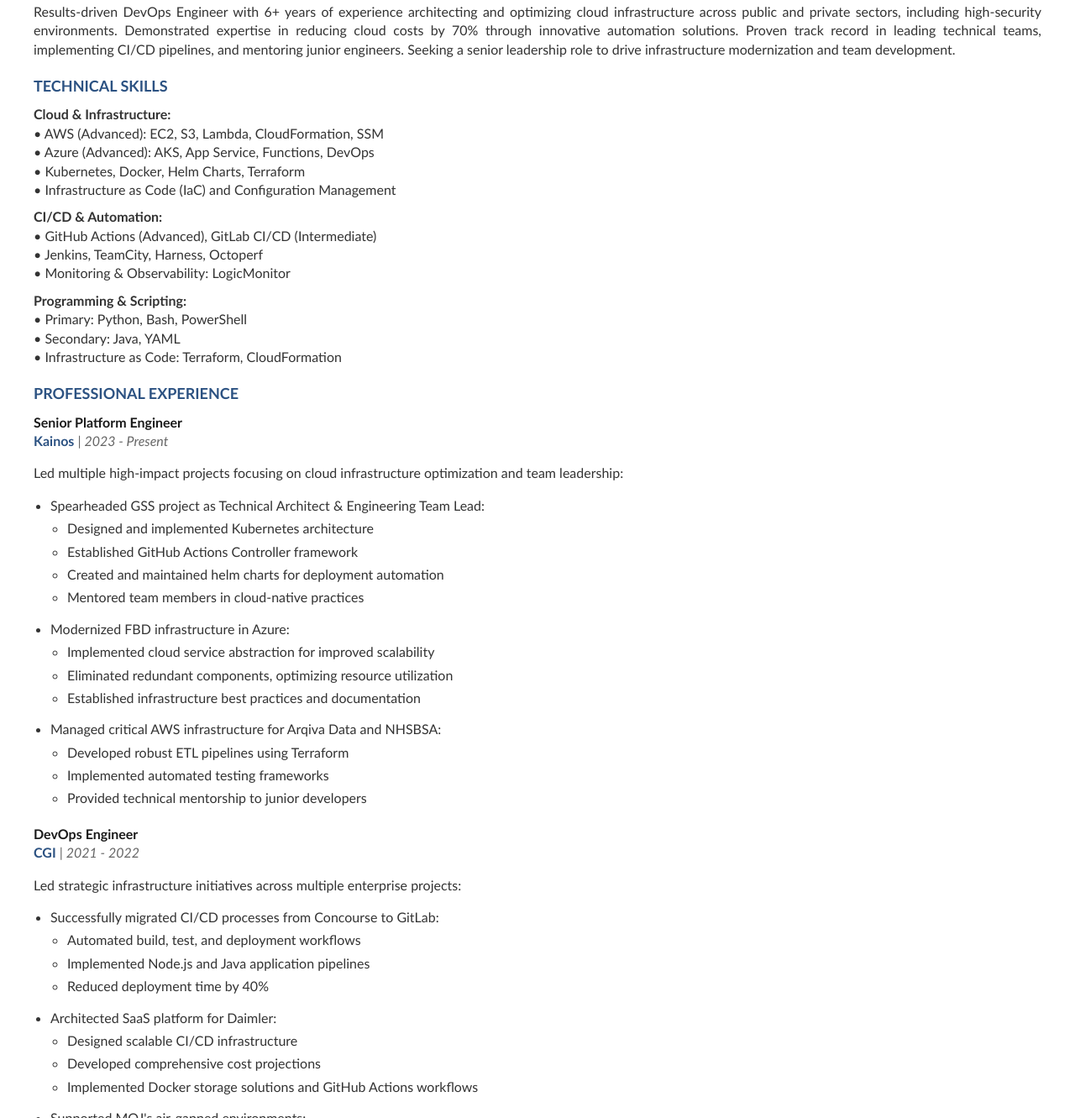
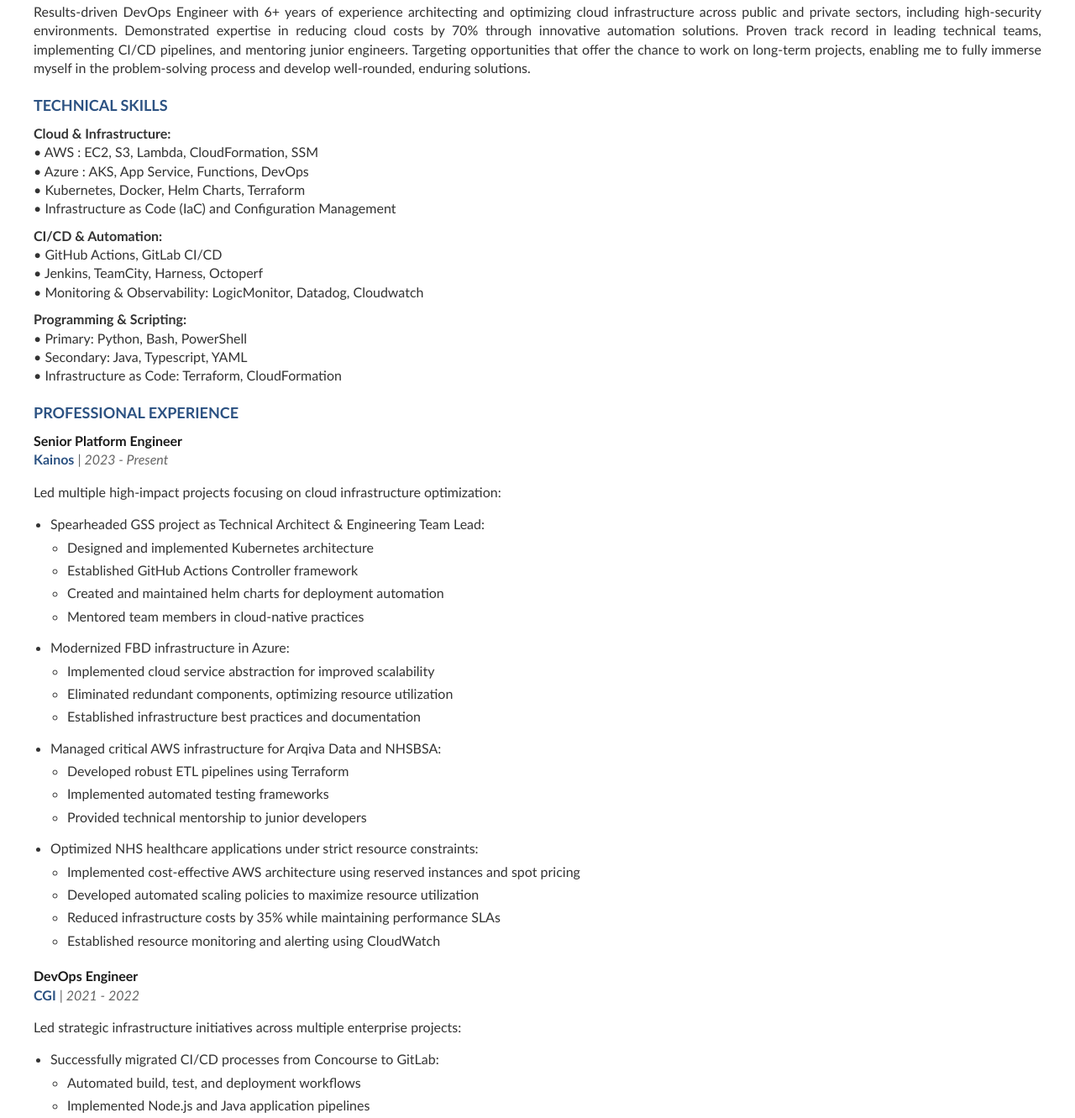
Before and after one commit to coltmarshmallow/coltmarshmallow.github.io, a plain HTML site: page index.html in a window 1280 px wide. Shown: the part 177-1508 px from the top of the page at 84% size. Drawn offline with Linux system fonts and the light colour scheme.

Commit message:
update index.html

```diff
--- a/index.html
+++ b/index.html
@@ -92,25 +92,25 @@
 
     <h2>Profile</h2>
     <div class="profile">
-        Results-driven DevOps Engineer with 6+ years of experience architecting and optimizing cloud infrastructure across public and private sectors, including high-security environments. Demonstrated expertise in reducing cloud costs by 70% through innovative automation solutions. Proven track record in leading technical teams, implementing CI/CD pipelines, and mentoring junior engineers. Seeking a senior leadership role to drive infrastructure modernization and team development.
+        Results-driven DevOps Engineer with 6+ years of experience architecting and optimizing cloud infrastructure across public and private sectors, including high-security environments. Demonstrated expertise in reducing cloud costs by 70% through innovative automation solutions. Proven track record in leading technical teams, implementing CI/CD pipelines, and mentoring junior engineers. Targeting opportunities that offer the chance to work on long-term projects, enabling me to fully immerse myself in the problem-solving process and develop well-rounded, enduring solutions.
     </div>
 
     <h2>Technical Skills</h2>
     <div class="skills-list">
         <div class="skill-category">Cloud & Infrastructure:</div>
-        • AWS (Advanced): EC2, S3, Lambda, CloudFormation, SSM<br>
-        • Azure (Advanced): AKS, App Service, Functions, DevOps<br>
+        • AWS : EC2, S3, Lambda, CloudFormation, SSM<br>
+        • Azure : AKS, App Service, Functions, DevOps<br>
         • Kubernetes, Docker, Helm Charts, Terraform<br>
         • Infrastructure as Code (IaC) and Configuration Management<br>
 
         <div class="skill-category">CI/CD & Automation:</div>
-        • GitHub Actions (Advanced), GitLab CI/CD (Intermediate)<br>
+        • GitHub Actions, GitLab CI/CD<br>
         • Jenkins, TeamCity, Harness, Octoperf<br>
-        • Monitoring & Observability: LogicMonitor<br>
+        • Monitoring & Observability: LogicMonitor, Datadog, Cloudwatch<br>
 
         <div class="skill-category">Programming & Scripting:</div>
         • Primary: Python, Bash, PowerShell<br>
-        • Secondary: Java, YAML<br>
+        • Secondary: Java, Typescript, YAML<br>
         • Infrastructure as Code: Terraform, CloudFormation
     </div>
 
@@ -119,7 +119,7 @@
     <div class="section">
         <div class="job-title">Senior Platform Engineer</div>
         <div><span class="company">Kainos</span> <span class="date">| 2023 - Present</span></div>
-        <p>Led multiple high-impact projects focusing on cloud infrastructure optimization and team leadership:</p>
+        <p>Led multiple high-impact projects focusing on cloud infrastructure optimization:</p>
         <ul>
             <li>Spearheaded GSS project as Technical Architect & Engineering Team Lead:
                 <ul>
@@ -141,6 +141,14 @@
                     <li>Developed robust ETL pipelines using Terraform</li>
                     <li>Implemented automated testing frameworks</li>
                     <li>Provided technical mentorship to junior developers</li>
+                </ul>
+            </li>
+            <li>Optimized NHS healthcare applications under strict resource constraints:
+                <ul>
+                    <li>Implemented cost-effective AWS architecture using reserved instances and spot pricing</li>
+                    <li>Developed automated scaling policies to maximize resource utilization</li>
+                    <li>Reduced infrastructure costs by 35% while maintaining performance SLAs</li>
+                    <li>Established resource monitoring and alerting using CloudWatch</li>
                 </ul>
             </li>
         </ul>
```
